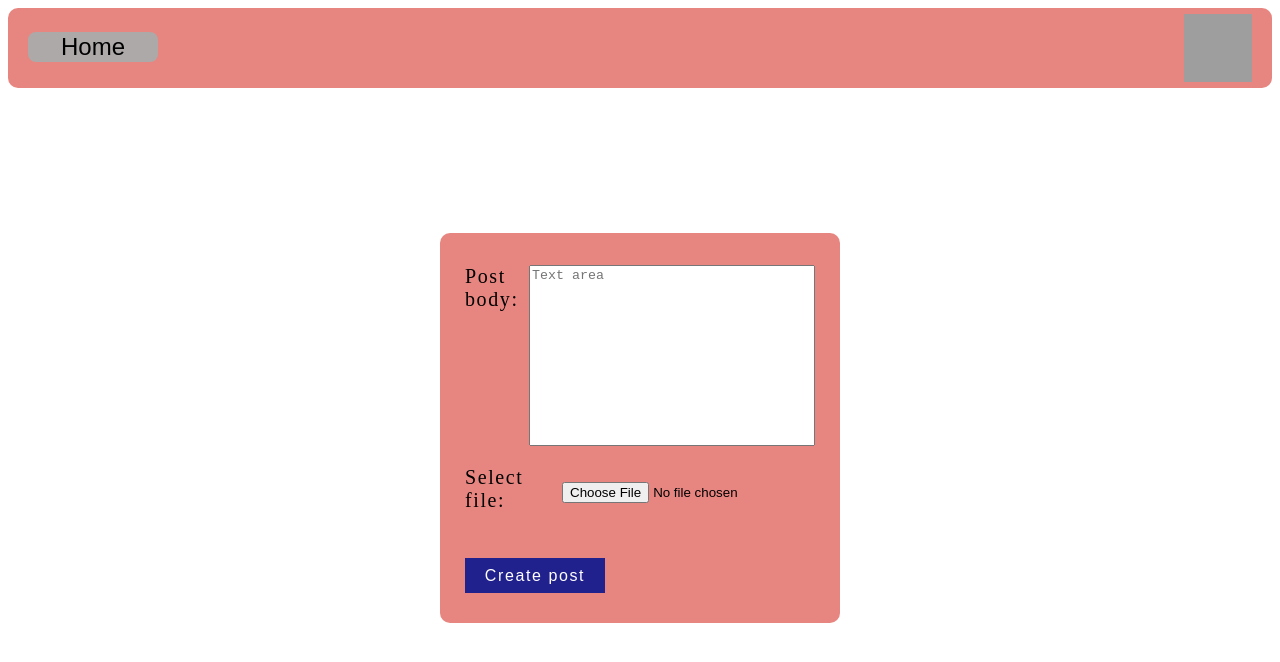
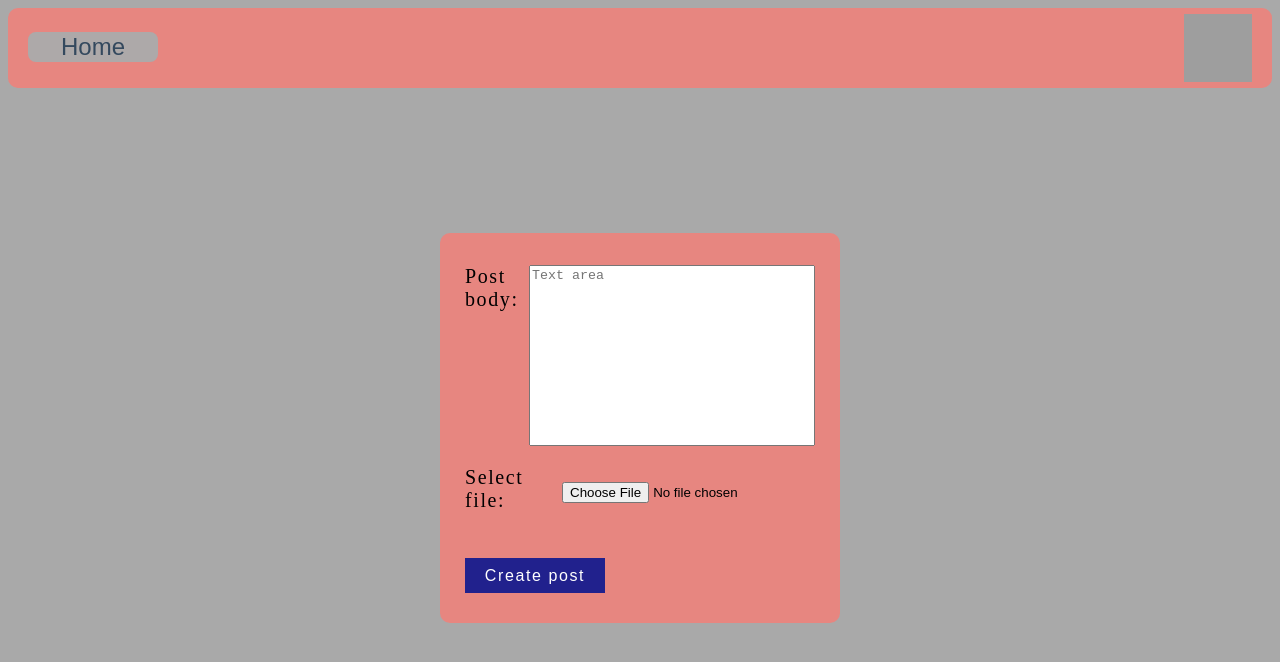
Before and after one commit to tormiteedemaa/Homework-1, a plain HTML site: page addPost.html in a window 1280 px wide. Drawn offline with Linux system fonts and the light colour scheme; grey boxes are pictures that could not be loaded.

Commit message:
Add files via upload

```diff
--- a/addPost.html
+++ b/addPost.html
@@ -5,6 +5,9 @@
   <meta charset="UTF-8"> <!---HTML Encoding-->
   <title>Add Page</title> <!---Tab name-->
   <style>
+    body {
+      background-color: #A9A9A9;
+    }
     .avatar { /*Avatar in the upper right corner*/
       padding-top: 5px;
       float: right;
@@ -60,6 +63,7 @@
       font-size: 24px; /*Text size*/
       border: 0cm;
       border-radius: 8px;
+      color: #34495e;
     }
     .button2:hover{
         background-color: #CCC0BB;
```
